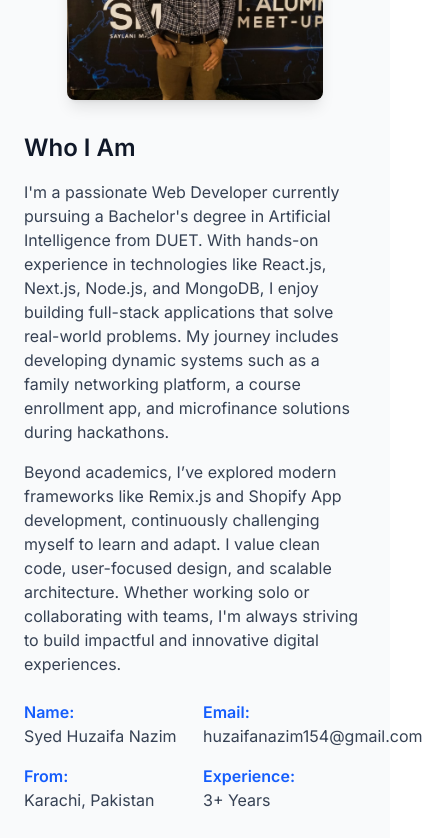
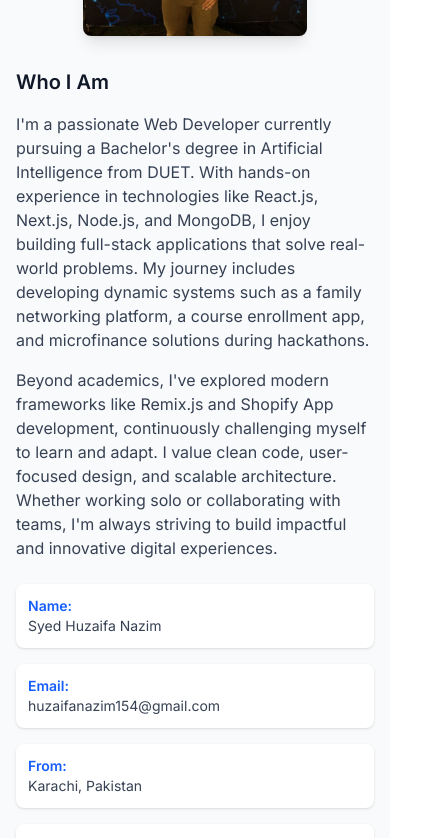
Before and after one commit to SyedHuzaifaNazim/syed_huzaifa_nazim, a React (Vite) app in the folder syed-huzaifa-nazim/: page / in a window 390 px wide. Shown: the part 1240-2078 px from the top of the page, 423 px wide, since content can reach past the window. Built offline with nearby package versions, Linux system fonts and the light colour scheme.

Commit message:
update responsiveness

```diff
--- a/syed-huzaifa-nazim/src/components/About.jsx
+++ b/syed-huzaifa-nazim/src/components/About.jsx
@@ -1,6 +1,6 @@
-// src/components/About.jsx (updated with animations)
 import { motion } from 'framer-motion'
 import image from '../assets/WhatsApp Image 2024-09-08 at 01.06.11_26f41571.jpg'
+
 const About = () => {
   const container = {
     hidden: { opacity: 0 },
@@ -24,31 +24,32 @@ const About = () => {
   }
 
   return (
-    <section id="about" className="py-16 bg-gray-50 dark:bg-gray-800">
-      <div className="container mx-auto px-6">
+    <section id="about" className="py-12 md:py-16 bg-gray-50 dark:bg-gray-800">
+      <div className="container mx-auto px-4 sm:px-6">
         <motion.div
-          className="text-center mb-12"
+          className="text-center mb-8 md:mb-12"
           initial={{ opacity: 0, y: -20 }}
           animate={{ opacity: 1, y: 0 }}
           transition={{ duration: 0.5 }}
+          viewport={{ once: true }}
         >
-          <h2 className="text-3xl font-bold mb-4 text-gray-900 dark:text-white">About Me</h2>
+          <h2 className="text-3xl md:text-4xl font-bold mb-4 text-gray-900 dark:text-white">About Me</h2>
           <div className="w-20 h-1 bg-blue-600 dark:bg-yellow-300 mx-auto"></div>
         </motion.div>
 
         <motion.div
-          className="flex flex-col md:flex-row items-center"
+          className="flex flex-col lg:flex-row items-center gap-8 lg:gap-12"
           variants={container}
           initial="hidden"
           whileInView="visible"
-          viewport={{ once: true }}
+          viewport={{ once: true, margin: "-50px" }}
         >
           <motion.div
-            className="md:w-1/3 mb-8 md:mb-0 flex justify-center"
+            className="w-full lg:w-2/5 flex justify-center"
             variants={item}
           >
-            <div className="w-64 h-64 rounded-lg overflow-hidden shadow-lg relative group">
-              <div className="absolute inset-0 bg-blue-600 dark:bg-yellow-300 opacity-0 group-hover:opacity-20 transition-opacity duration-300"></div>
+            <div className="w-56 h-56 sm:w-64 sm:h-64 md:w-72 md:h-72 rounded-lg overflow-hidden shadow-lg relative group">
+              <div className="absolute inset-0 bg-blue-600 dark:bg-yellow-300 opacity-0 group-hover:opacity-20 transition-opacity duration-300 z-10"></div>
               <img
                 src={image}
                 alt="About"
@@ -58,11 +59,11 @@ const About = () => {
           </motion.div>
 
           <motion.div
-            className="md:w-2/3 md:pl-12"
+            className="w-full lg:w-3/5"
             variants={item}
           >
-            <h3 className="text-2xl font-semibold mb-4 text-gray-900 dark:text-white">Who I Am</h3>
-            <p className="mb-4 text-gray-700 dark:text-gray-300">
+            <h3 className="text-xl md:text-2xl font-semibold mb-4 text-gray-900 dark:text-white">Who I Am</h3>
+            <p className="mb-4 text-gray-700 dark:text-gray-300 text-base md:text-lg">
               I'm a passionate Web Developer currently pursuing a Bachelor's degree in
                Artificial Intelligence from DUET. With hands-on experience in technologies
                 like React.js, Next.js, Node.js, and MongoDB, I enjoy building full-stack
@@ -70,29 +71,30 @@ const About = () => {
                 dynamic systems such as a family networking platform, a course enrollment app,
                 and microfinance solutions during hackathons.
             </p>
-            <p className="mb-6 text-gray-700 dark:text-gray-300">
-              Beyond academics, I’ve explored modern frameworks like Remix.js and
+            <p className="mb-6 text-gray-700 dark:text-gray-300 text-base md:text-lg">
+              Beyond academics, I've explored modern frameworks like Remix.js and
               Shopify App development, continuously challenging myself to learn and adapt.
               I value clean code, user-focused design, and scalable architecture.
               Whether working solo or collaborating with teams, I'm always striving to
                build impactful and innovative digital experiences.
             </p>
-            <div className="grid grid-cols-2 gap-4">
-              <div>
-                <h4 className="font-semibold text-blue-600 dark:text-yellow-300">Name:</h4>
-                <p className="text-gray-700 dark:text-gray-300">Syed Huzaifa Nazim</p>
+
+            <div className="grid grid-cols-1 xs:grid-cols-2 gap-4 md:gap-6">
+              <div className="bg-white dark:bg-gray-700 p-3 md:p-4 rounded-lg shadow-sm">
+                <h4 className="font-semibold text-blue-600 dark:text-yellow-300 text-sm md:text-base">Name:</h4>
+                <p className="text-gray-700 dark:text-gray-300 text-sm md:text-base">Syed Huzaifa Nazim</p>
               </div>
-              <div>
-                <h4 className="font-semibold text-blue-600 dark:text-yellow-300">Email:</h4>
-                <p className="text-gray-700 dark:text-gray-300">huzaifanazim154@gmail.com</p>
+              <div className="bg-white dark:bg-gray-700 p-3 md:p-4 rounded-lg shadow-sm">
+                <h4 className="font-semibold text-blue-600 dark:text-yellow-300 text-sm md:text-base">Email:</h4>
+                <p className="text-gray-700 dark:text-gray-300 text-sm md:text-base break-all">huzaifanazim154@gmail.com</p>
               </div>
-              <div>
-                <h4 className="font-semibold text-blue-600 dark:text-yellow-300">From:</h4>
-                <p className="text-gray-700 dark:text-gray-300">Karachi, Pakistan</p>
+              <div className="bg-white dark:bg-gray-700 p-3 md:p-4 rounded-lg shadow-sm">
+                <h4 className="font-semibold text-blue-600 dark:text-yellow-300 text-sm md:text-base">From:</h4>
+                <p className="text-gray-700 dark:text-gray-300 text-sm md:text-base">Karachi, Pakistan</p>
               </div>
-              <div>
-                <h4 className="font-semibold text-blue-600 dark:text-yellow-300">Experience:</h4>
-                <p className="text-gray-700 dark:text-gray-300">3+ Years</p>
+              <div className="bg-white dark:bg-gray-700 p-3 md:p-4 rounded-lg shadow-sm">
+                <h4 className="font-semibold text-blue-600 dark:text-yellow-300 text-sm md:text-base">Experience:</h4>
+                <p className="text-gray-700 dark:text-gray-300 text-sm md:text-base">3+ Years</p>
               </div>
             </div>
           </motion.div>
```
